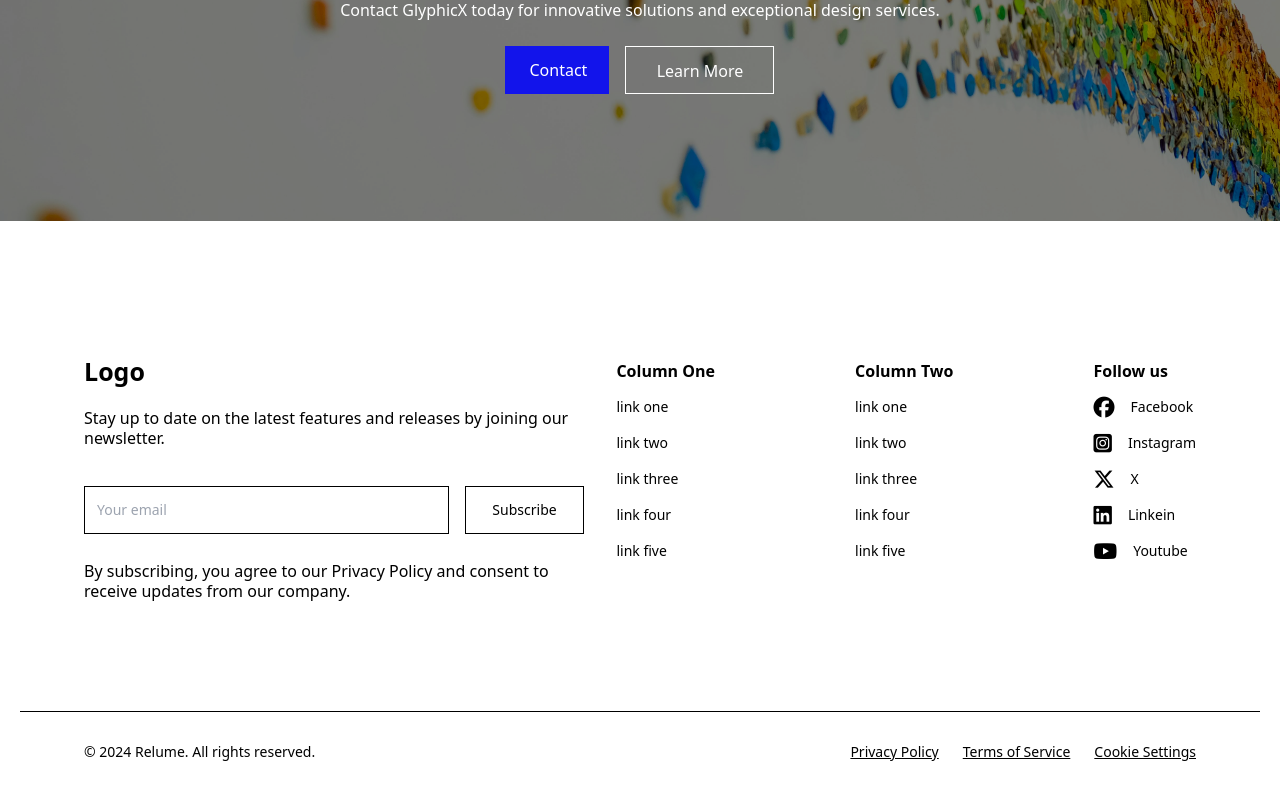
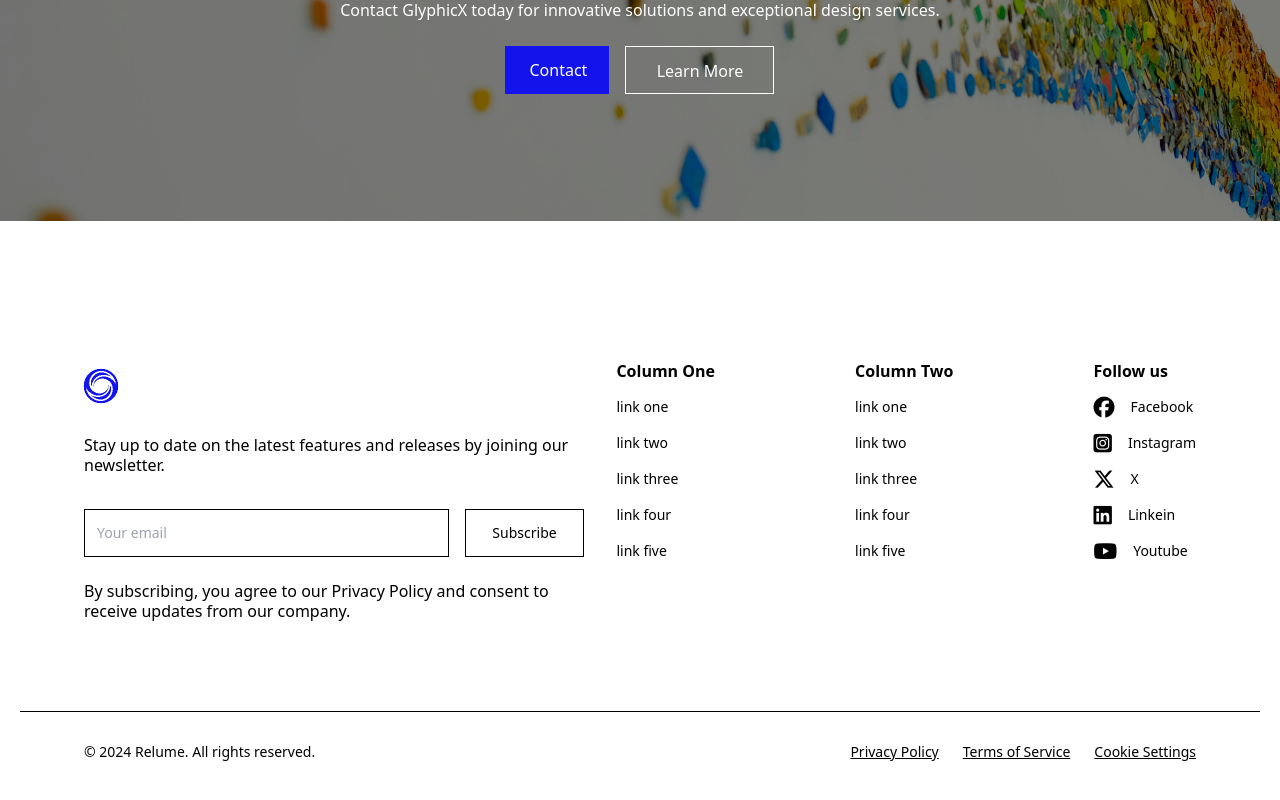
Before and after one commit to Zayan-dev/GlyphicX, a React (Vite) app: page /portfolio in a window 1280 px wide. Shown: the part 1965-2765 px from the top of the page. Built offline with nearby package versions, Linux system fonts and the light colour scheme.

Commit message:
footer-logo added

```diff
--- a/src/components/footer/Footer.jsx
+++ b/src/components/footer/Footer.jsx
@@ -1,5 +1,6 @@
 import React from 'react';
 import '../footer/footer.css';
+import logo from "../../assets/logo.png"
 
 // todos
 // Company name in copyright (ask from obaid bhai)
@@ -8,7 +9,7 @@ const Footer = () => {
         <div className="flex footer">
             <div className="flex flex-container">
                 <div className="footer-section ">
-                    <h2 className='logo-text'>Logo</h2>
+                    <h2 className='logo-text'><img src={logo} alt="logo" /></h2>
                     <p>Stay up to date on the latest features and releases by joining our newsletter.</p>
                     <div className="newsletter">
                         <input type="email" placeholder="Your email" />
--- a/src/components/footer/footer.css
+++ b/src/components/footer/footer.css
@@ -34,6 +34,8 @@
 .logo-text {
     font-size: 25px;
     font-weight: 600;
+    position: relative;
+    left: -15px;
 }
 
 .newsletter {
```
